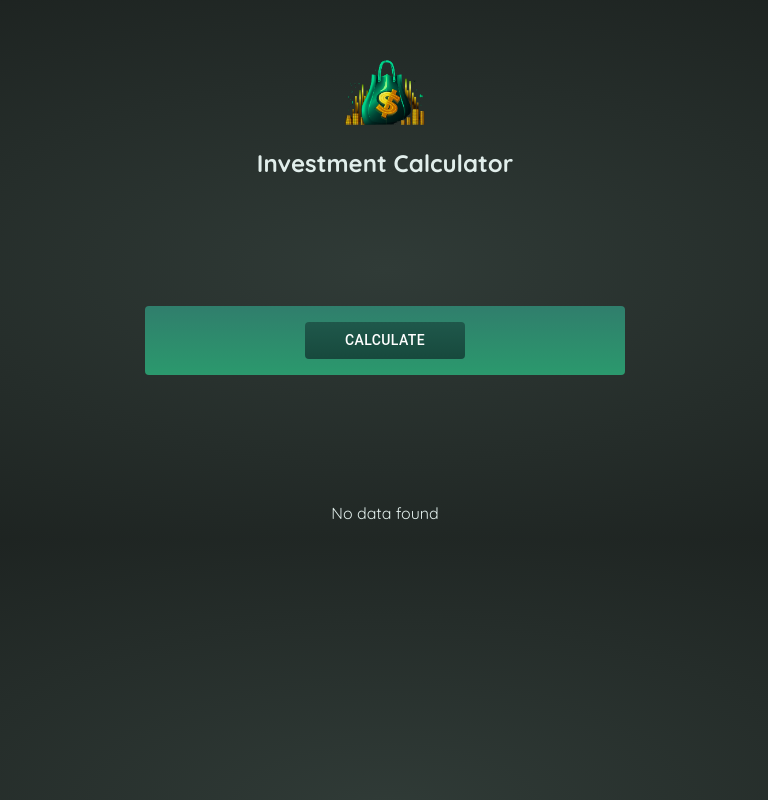
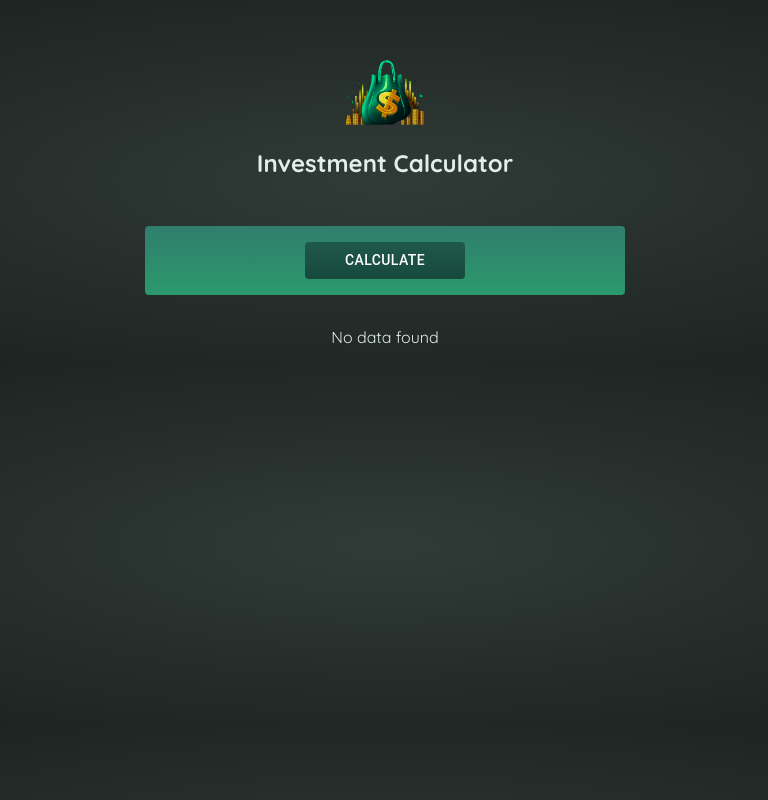
Before and after one commit to dimsparagis0210/InvestmentCalculatorApp, a React (Create React App) app: page / in a window 1280 px wide. Both pictures are taken after a click on the button "CLOSE". Shown: the whole page, without its empty margins (255-1023 px from the left). Built offline with nearby package versions, Linux system fonts and the light colour scheme.

Commit message:
Added animation for the close button

```diff
--- a/src/components/UserInput/UserInput.js
+++ b/src/components/UserInput/UserInput.js
@@ -47,7 +47,7 @@ const UserInput = (props) => {
 
     return (
         <div>
-            {editingData && <form onSubmit={submitHandler} className={styles.form}>
+            {editingData && <form onSubmit={submitHandler} className={styles.form + ' ' + styles.openFormAnimation}>
                 <div className={styles.inputGroup}>
                     <p>
                         <label htmlFor="current-savings">Current Savings ($)</label>
@@ -106,9 +106,9 @@ const UserInput = (props) => {
             </form>
             }
             {!editingData &&
-                <div className={styles.notEditingContainer}>
+                <form className={styles.form + ' ' + styles.notEditingContainer}>
                     <Button className={styles.buttonCalculate} onClick={startEditingHandler} style={{color: 'white'}}>Calculate</Button>
-                </div>}
+                </form>}
         </div>
     );
 }
--- a/src/components/UserInput/UserInput.module.css
+++ b/src/components/UserInput/UserInput.module.css
@@ -76,15 +76,15 @@
 }
 
 .notEditingContainer {
-    padding:1rem;
-    max-width: 30rem;
-    margin:8rem auto;
-    border-radius: 4px;
-    background: linear-gradient(180deg, #307e6c, #2b996d);
     display:flex;
     justify-content:center;
-    animation-duration: 2s;
+    animation-duration: 1s;
     animation-name: closeForm;
+}
+
+.openFormAnimation{
+    animation-duration: 1s;
+    animation-name: openForm;
 }
 
 .buttonCalculate {
@@ -99,10 +99,20 @@
 
 @keyframes closeForm {
     from {
-        padding: 3rem;
+        padding: 7rem;
     }
 
     to {
         padding:1rem;
     }
 }
+
+@keyframes openForm {
+    from {
+        padding: 0.1rem;
+    }
+
+    to {
+        padding: 1rem;
+    }
+}
```
